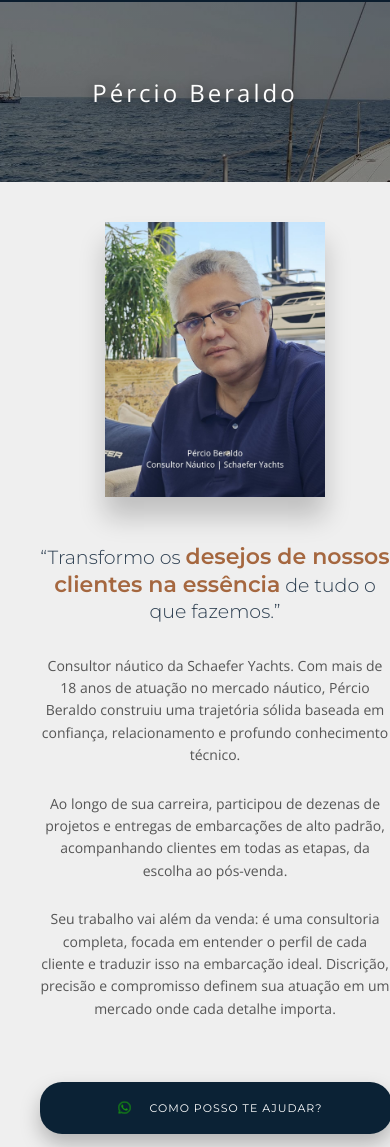
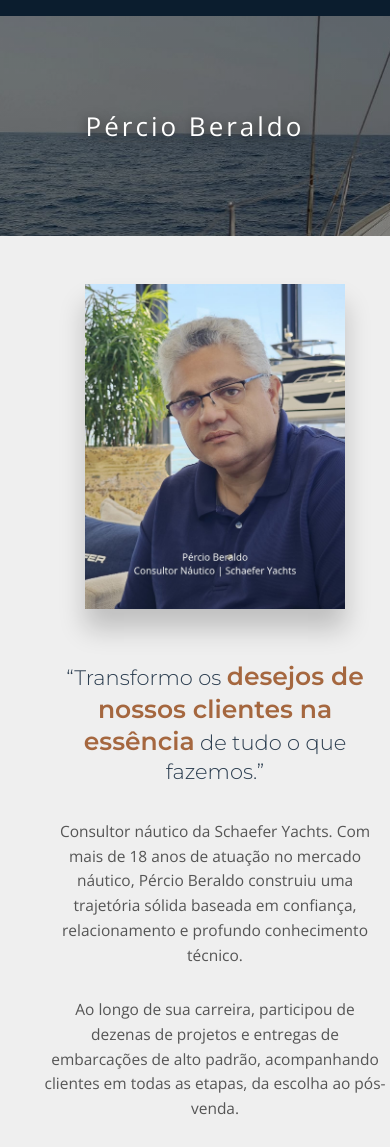
Before and after one commit to LucasSampaio2005/painel-embarcacoes, a website: page public/percio.html in a window 390 px wide. Shown: the part 102-1249 px from the top of the page. Drawn offline with nearby package versions, Linux system fonts and the light colour scheme.

Commit message:
Update style2.css

```diff
--- a/public/style2.css
+++ b/public/style2.css
@@ -319,21 +319,21 @@ footer {
 
     /* HEADER */
     header {
-        min-height: 80px;
-        padding: 12px 20px;
+        min-height: 90px;
+        padding: 14px 20px;
     }
 
     .logo {
-        height: 55px;
+        height: 62px;
     }
 
     /* BANNER */
     .banner {
-        height: 180px;
+        height: 220px;
     }
 
     .banner h1 {
-        font-size: 28px;
+        font-size: 32px;
         letter-spacing: 3px;
         text-align: center;
         padding: 0 16px;
@@ -341,15 +341,15 @@ footer {
 
     /* CONTEÚDO E ESTRUTURA */
     .conteudo {
-        padding: 40px 0;
+        padding: 48px 0;
     }
 
     .container {
         flex-direction: column;
         align-items: center;
         text-align: center;
-        gap: 30px;
-        padding: 0 20px;
+        gap: 34px;
+        padding: 0 24px;
     }
 
     .foto {
@@ -360,7 +360,7 @@ footer {
 
     .foto img {
         max-width: 100%;
-        width: 280px;
+        width: 320px;
         margin-top: 0;
     }
 
@@ -370,18 +370,18 @@ footer {
     }
 
     .texto h2 {
-        font-size: 22px;
+        font-size: 26px;
         line-height: 1.3;
-        margin-bottom: 16px;
+        margin-bottom: 18px;
     }
 
     .texto span {
-        font-size: 26px;
+        font-size: 32px;
     }
 
     .texto p {
-        font-size: 14px;
-        margin-bottom: 12px;
+        font-size: 15.5px;
+        margin-bottom: 14px;
     }
 
     /* BOTÃO WHATSAPP */
@@ -393,17 +393,17 @@ footer {
 
     .botao-whatsapp {
         width: 100%;
-        max-width: 320px;
+        max-width: 340px;
         justify-content: center;
-        padding: 14px 20px;
-        font-size: 13px;
+        padding: 16px 24px;
+        font-size: 14px;
         letter-spacing: 1px;
-        margin-top: 20px;
+        margin-top: 22px;
     }
 
     .icone-whats {
-        width: 28px;
-        height: 28px;
+        width: 32px;
+        height: 32px;
     }
 
     /* OVERLAY MENU */
@@ -453,23 +453,23 @@ footer {
 /* ---- TELAS PEQUENAS (até 420px) ---- */
 @media (max-width: 420px) {
     .banner h1 {
-        font-size: 24px;
+        font-size: 26px;
     }
 
     .texto h2 {
-        font-size: 19px;
+        font-size: 21px;
     }
 
     .texto span {
-        font-size: 22px;
+        font-size: 25px;
     }
 
     .foto img {
-        width: 220px;
+        width: 260px;
     }
 
     .botao-whatsapp {
-        font-size: 11px;
-        padding: 12px 16px;
+        font-size: 12px;
+        padding: 14px 18px;
     }
 }
```
